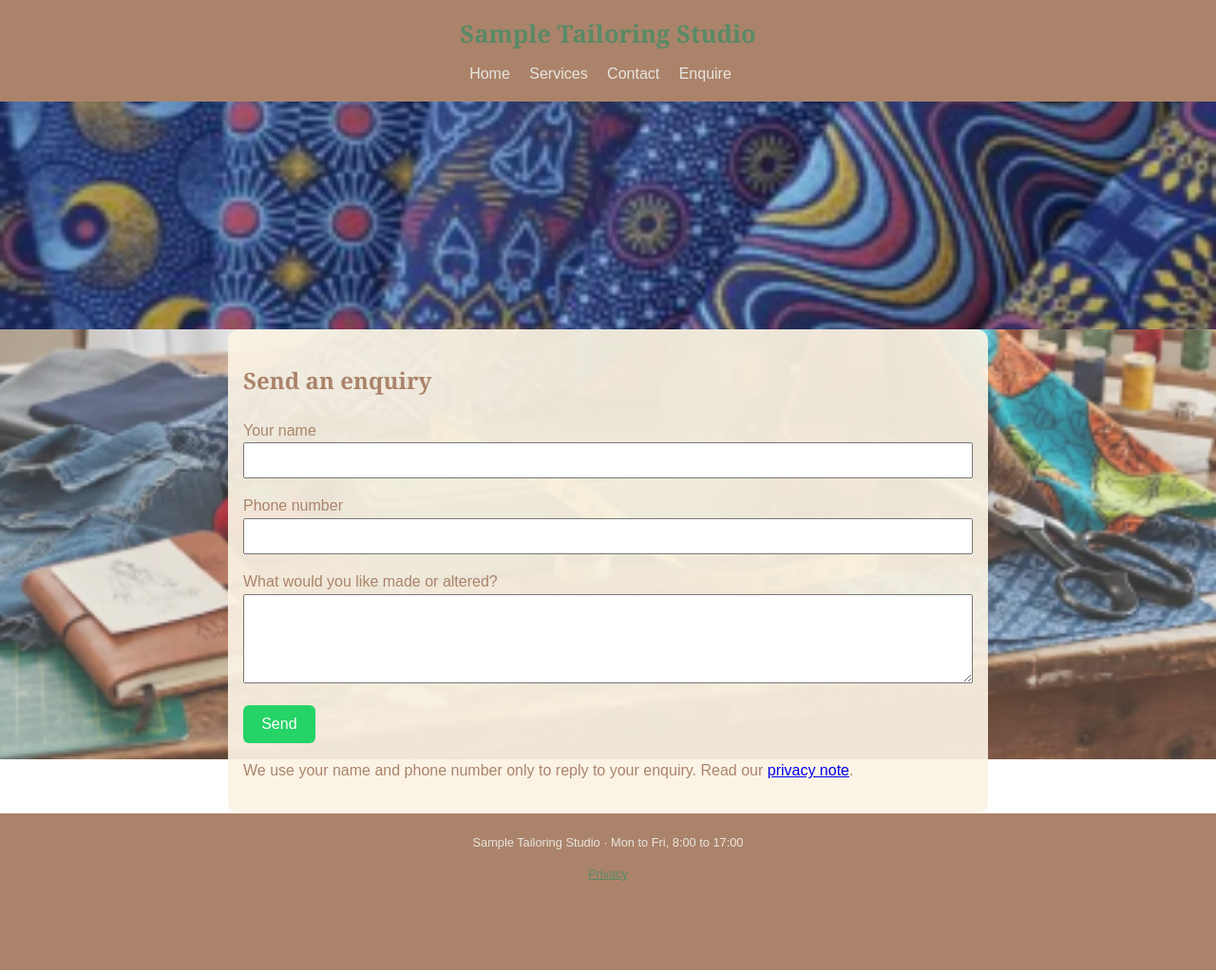
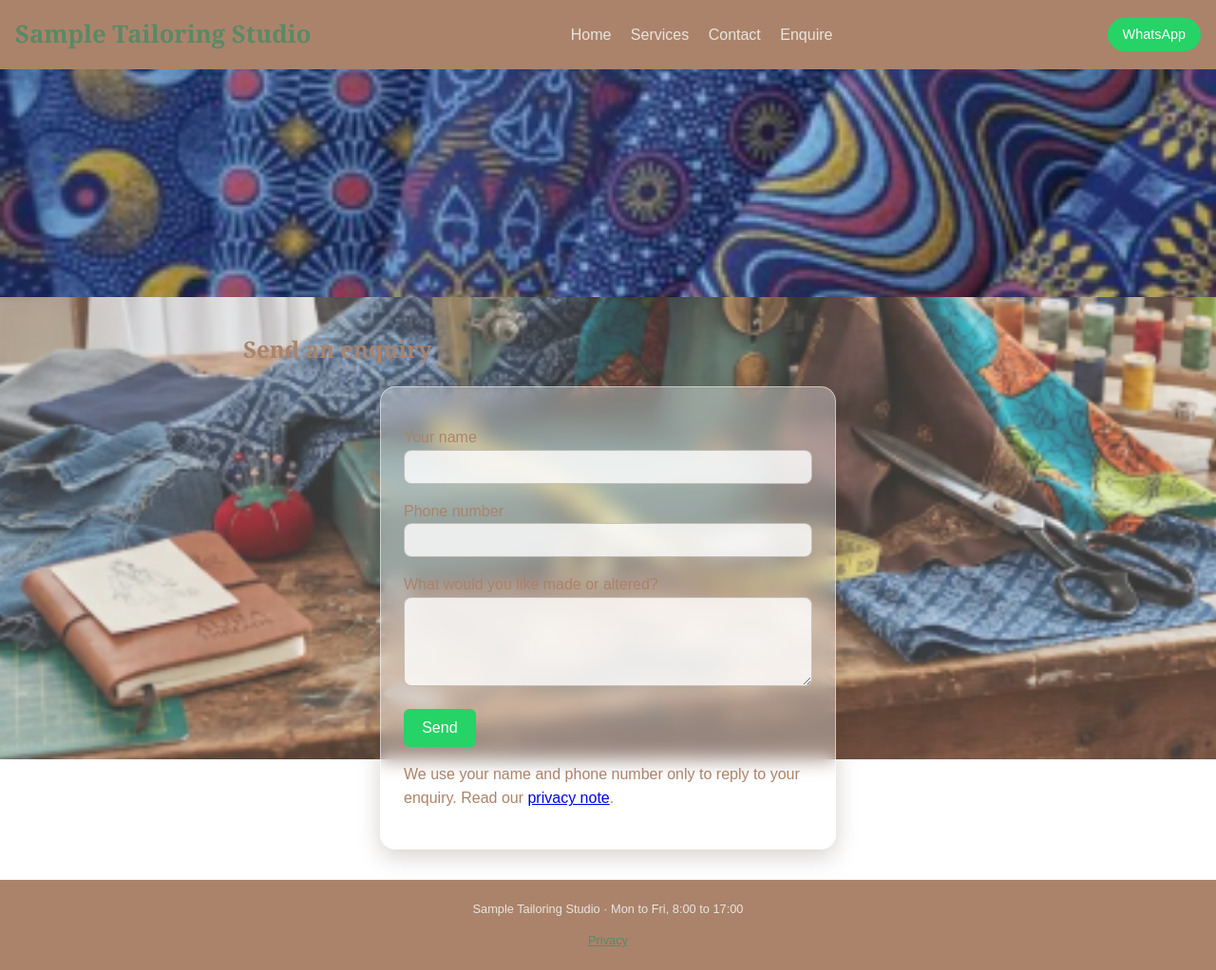
Before and after one commit to sk518x/tailoring-site, a Flask app: page /enquire in a window 1280 px wide. Shown: the whole page at 95% size. Before the commit the page ends 928 px from the top, so only its background shows below. Run offline with Flask 3, Linux system fonts and the light colour scheme.

Commit message:
Experiments: glass form and head fix

```diff
--- a/static/style.css
+++ b/static/style.css
@@ -212,10 +212,10 @@ textarea {
     url("images/background.png") center / cover no-repeat;
 }
 
-main {
-  background: rgba(251, 243, 228, 0.92);
-  border-radius: 12px;
-}
+/* main { */
+/* background: rgba(251, 243, 228, 0.92); */
+/* border-radius: 12px; */
+/* } */
 
 .photo-cards {
   display: grid;
@@ -298,3 +298,45 @@ main {
     grid-template-columns: repeat(3, 1fr);
   }
 }
+
+.header-button {
+  display: inline-block;
+  background: #25d366;
+  color: white;
+  padding: 0.4rem 1rem;
+  border-radius: 999px;
+  text-decoration: none;
+  font-size: 0.9rem;
+}
+
+@media (min-width: 700px) {
+  header {
+    display: flex;
+    align-items: center;
+    justify-content: space-between;
+    text-align: left;
+  }
+
+  header h1 {
+    margin: 0;
+  }
+}
+
+.glass-card {
+  max-width: 480px;
+  margin: 1rem auto;
+  padding: 1.5rem;
+  background: rgba(255, 255, 255, 0.35);
+  backdrop-filter: blur(10px);
+  -webkit-backdrop-filter: blur(10px);
+  border: 1px solid rgba(255, 255, 255, 0.5);
+  border-radius: 16px;
+  box-shadow: 0 8px 24px rgba(59, 36, 22, 0.2);
+}
+
+.glass-card input,
+.glass-card textarea {
+  background: rgba(255, 255, 255, 0.8);
+  border: 1px solid rgba(59, 36, 22, 0.25);
+  border-radius: 8px;
+}
--- a/templates/base.html
+++ b/templates/base.html
@@ -17,15 +17,16 @@
   </head>
   <body>
     <div class="page-background"></div>
-    <header>
-      <h1>{{ business_name }}</h1>
-      <nav>
+   <header>
+    <h1>{{ business_name }}</h1>
+    <nav>
         <a href="/">Home</a>
         <a href="/services">Services</a>
         <a href="/contact">Contact</a>
         <a href="/enquire">Enquire</a>
-      </nav>
-    </header>
+    </nav>
+    <a class="header-button" href="https://wa.me/{{ whatsapp_number }}?text={{ whatsapp_message | urlencode }}">WhatsApp</a>
+</header>
     {% block banner %}
     <div
       class="page-banner {% block banner_class %}banner-default{% endblock %}"
--- a/templates/enquire.html
+++ b/templates/enquire.html
@@ -6,6 +6,7 @@ endblock %} {% block content %}
 <p>{{ error }}</p>
 {% endif %}
 
+<div class="glass-card">
 <form method="post" action="/enquire">
   <p>
     <label for="name">Your name</label><br />
@@ -25,4 +26,5 @@ endblock %} {% block content %}
     <a href="/privacy">privacy note</a>.
   </p>
 </form>
+</div>
 {% endblock %}
```
Also changed, not shown: tests/test_app.py (+5 -0 lines).
